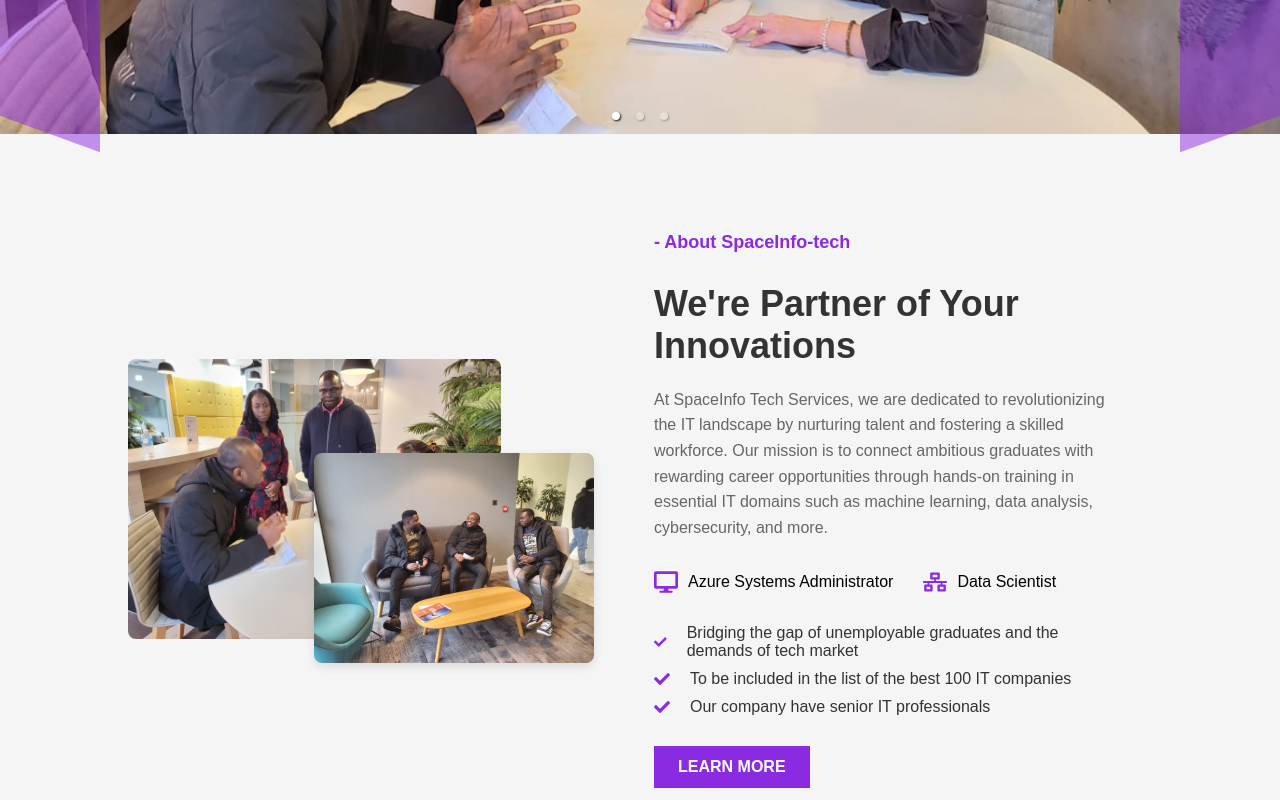
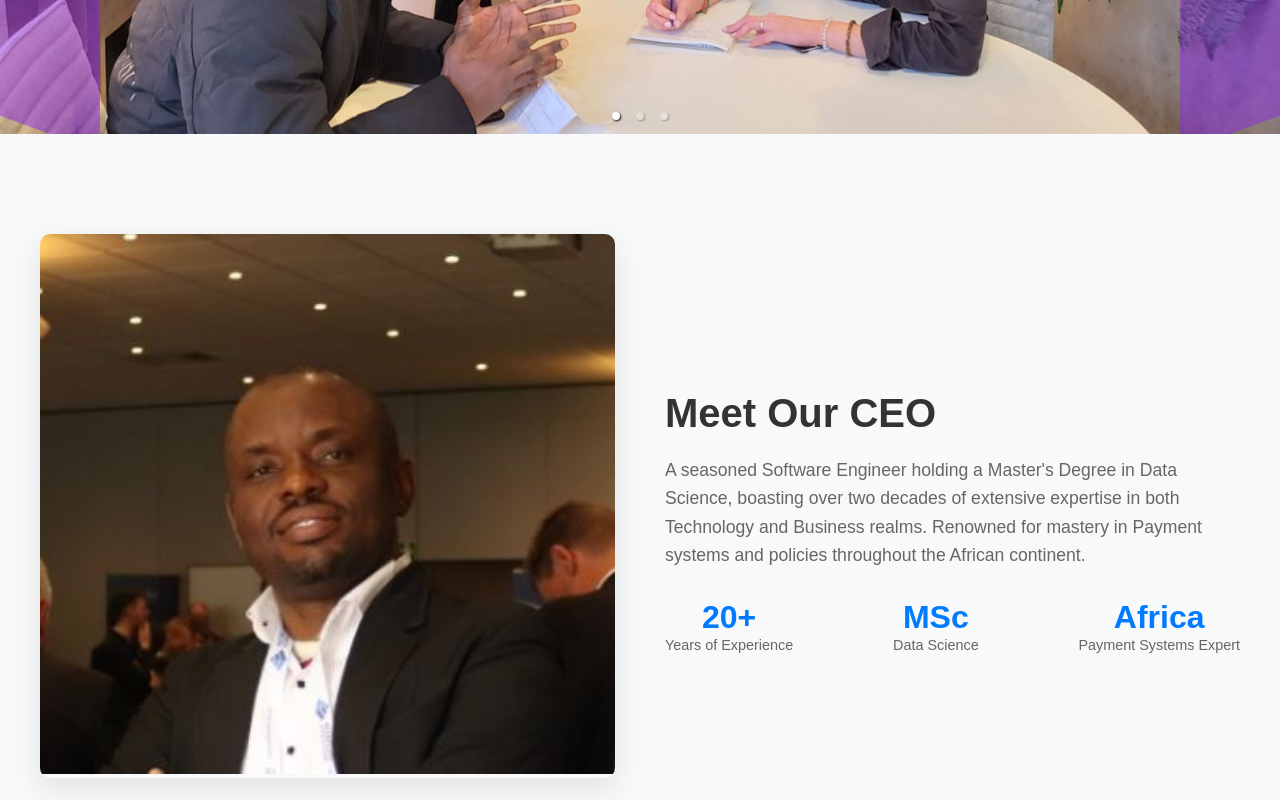
Before and after one commit to joe2sure/spacinfo-tech, a React (Create React App) app: page / in a window 1280 px wide. Shown: the part 620-1420 px from the top of the page. Built offline with nearby package versions, Linux system fonts and the light colour scheme.

Commit message:
add CEOSection component

```diff
--- a/src/components/AboutUs.js
+++ b/src/components/AboutUs.js
@@ -1,6 +1,7 @@
 import React from 'react';
 import { FaDesktop, FaNetworkWired, FaCheck } from 'react-icons/fa';
 import '../styles/AboutUs.css';
+import CEOSection from './CEOSection.js';
 
 
 
@@ -8,6 +9,8 @@
     const aboutImage1 = require('../assets/images/AboutUs_img.jpg');
     const aboutImage2 = require('../assets/images/AboutUs_img2.jpg');
   return (
+    <>
+    <CEOSection/>
     <section className="about-section">
       <div className="about-container">
         <div className="about-images">
@@ -39,6 +42,8 @@
         </div>
       </div>
     </section>
+    </>
+
   );
 };
 
--- /dev/null
+++ b/src/components/CEOSection.js
@@ -0,0 +1,68 @@
+import React, { useEffect, useRef } from 'react';
+import '../styles/CEOSection.css';
+import authorImage from '../assets/trainer/author.jpg';
+
+const CEOSection = () => {
+  const sectionRef = useRef(null);
+
+  useEffect(() => {
+    const observer = new IntersectionObserver(
+      ([entry]) => {
+        if (entry.isIntersecting) {
+          sectionRef.current.classList.add('animate');
+        }
+      },
+      { threshold: 0.1 }
+    );
+
+    if (sectionRef.current) {
+      observer.observe(sectionRef.current);
+    }
+
+    return () => {
+      if (sectionRef.current) {
+        observer.unobserve(sectionRef.current);
+      }
+    };
+  }, []);
+
+  return (
+    <section className="ceo-section" ref={sectionRef}>
+      <div className="ceo-content">
+        <div className="ceo-image-container">
+          <img
+            src={authorImage}
+            alt="CEO"
+            className="ceo-image"
+          />
+          <div className="image-overlay"></div>
+        </div>
+        <div className="ceo-info">
+          <h2 className="ceo-title">Meet Our CEO</h2>
+          <p className="ceo-description">
+            A seasoned Software Engineer holding a Master's Degree in Data Science,
+            boasting over two decades of extensive expertise in both Technology and
+            Business realms. Renowned for mastery in Payment systems and policies
+            throughout the African continent.
+          </p>
+          <div className="ceo-stats">
+            <div className="stat">
+              <span className="stat-number">20+</span>
+              <span className="stat-label">Years of Experience</span>
+            </div>
+            <div className="stat">
+              <span className="stat-number">MSc</span>
+              <span className="stat-label">Data Science</span>
+            </div>
+            <div className="stat">
+              <span className="stat-number">Africa</span>
+              <span className="stat-label">Payment Systems Expert</span>
+            </div>
+          </div>
+        </div>
+      </div>
+    </section>
+  );
+};
+
+export default CEOSection;
--- /dev/null
+++ b/src/styles/CEOSection.css
@@ -0,0 +1,138 @@
+.ceo-section {
+    padding: 100px 0;
+    background-color: #f8f9fa;
+    opacity: 0;
+    transform: translateY(50px);
+    transition: opacity 0.8s ease, transform 0.8s ease;
+  }
+
+  .ceo-section.animate {
+    opacity: 1;
+    transform: translateY(0);
+  }
+
+  .ceo-content {
+    display: flex;
+    max-width: 1200px;
+    margin: 0 auto;
+    align-items: center;
+  }
+
+  .ceo-image-container {
+    flex: 1;
+    position: relative;
+    overflow: hidden;
+    border-radius: 10px;
+    box-shadow: 0 10px 30px rgba(0, 0, 0, 0.1);
+  }
+
+  .ceo-image {
+    width: 100%;
+    height: auto;
+    transition: transform 0.3s ease;
+  }
+
+  .image-overlay {
+    position: absolute;
+    top: 0;
+    left: 0;
+    right: 0;
+    bottom: 0;
+    background: linear-gradient(45deg, rgba(0,0,0,0.5) 0%, rgba(0,0,0,0) 100%);
+    opacity: 0;
+    transition: opacity 0.3s ease;
+  }
+
+  .ceo-image-container:hover .ceo-image {
+    transform: scale(1.05);
+  }
+
+  .ceo-image-container:hover .image-overlay {
+    opacity: 1;
+  }
+
+  .ceo-info {
+    flex: 1;
+    padding-left: 50px;
+  }
+
+  .ceo-title {
+    font-size: 2.5em;
+    color: #333;
+    margin-bottom: 20px;
+  }
+
+  .ceo-description {
+    font-size: 1.1em;
+    color: #666;
+    line-height: 1.6;
+    margin-bottom: 30px;
+  }
+
+  .ceo-stats {
+    display: flex;
+    justify-content: space-between;
+  }
+
+  .stat {
+    text-align: center;
+  }
+
+  .stat-number {
+    display: block;
+    font-size: 2em;
+    font-weight: bold;
+    color: #007bff;
+  }
+
+  .stat-label {
+    font-size: 0.9em;
+    color: #666;
+  }
+
+  @media (max-width: 768px) {
+    .ceo-content {
+      flex-direction: column;
+    }
+
+    .ceo-info {
+      padding-left: 0;
+      padding-top: 30px;
+    }
+  }
+
+  @keyframes fadeInUp {
+    from {
+      opacity: 0;
+      transform: translateY(20px);
+    }
+    to {
+      opacity: 1;
+      transform: translateY(0);
+    }
+  }
+
+  .ceo-title, .ceo-description, .stat {
+    opacity: 0;
+    animation: fadeInUp 0.8s ease forwards;
+  }
+
+  .ceo-title {
+    animation-delay: 0.2s;
+  }
+
+  .ceo-description {
+    animation-delay: 0.4s;
+  }
+
+  .stat:nth-child(1) {
+    animation-delay: 0.6s;
+  }
+
+  .stat:nth-child(2) {
+    animation-delay: 0.8s;
+  }
+
+  .stat:nth-child(3) {
+    animation-delay: 1s;
+  }
```
Also changed, not shown: src/assets/trainer/author.jpg (added).
